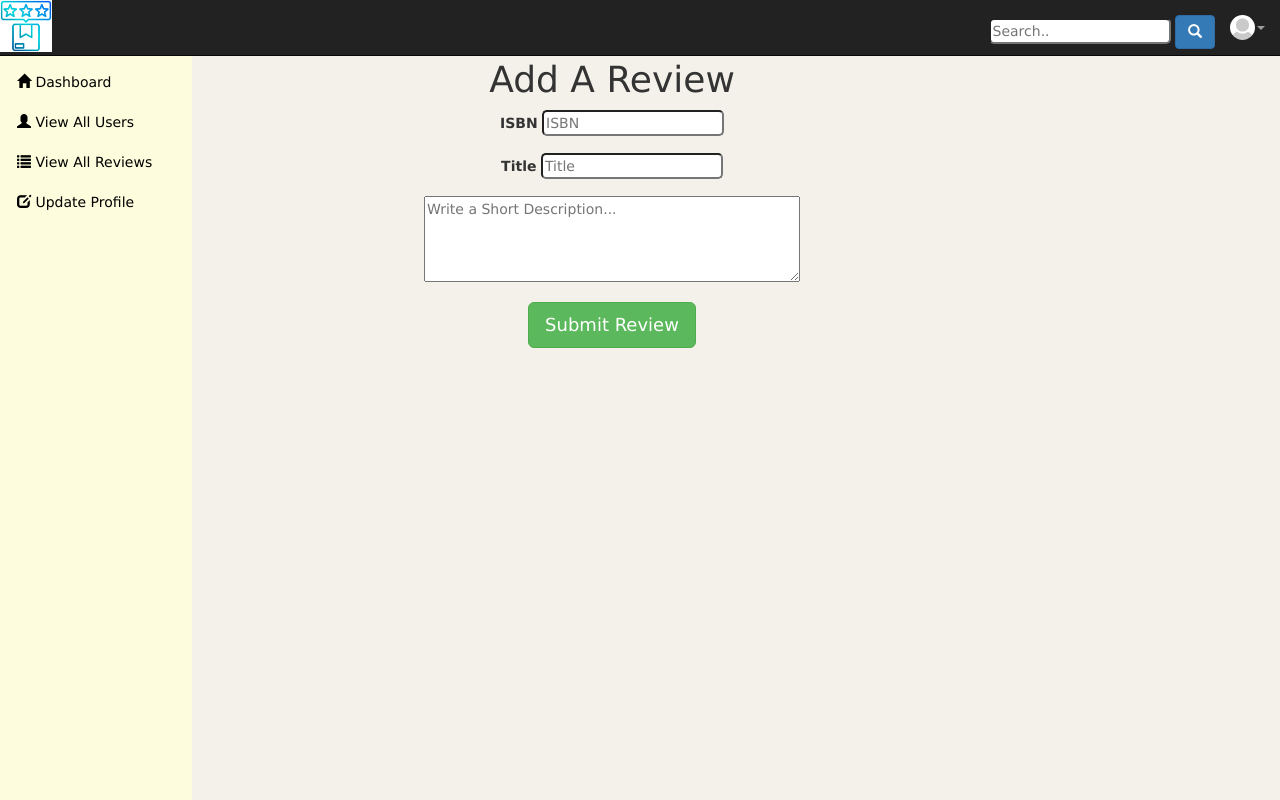
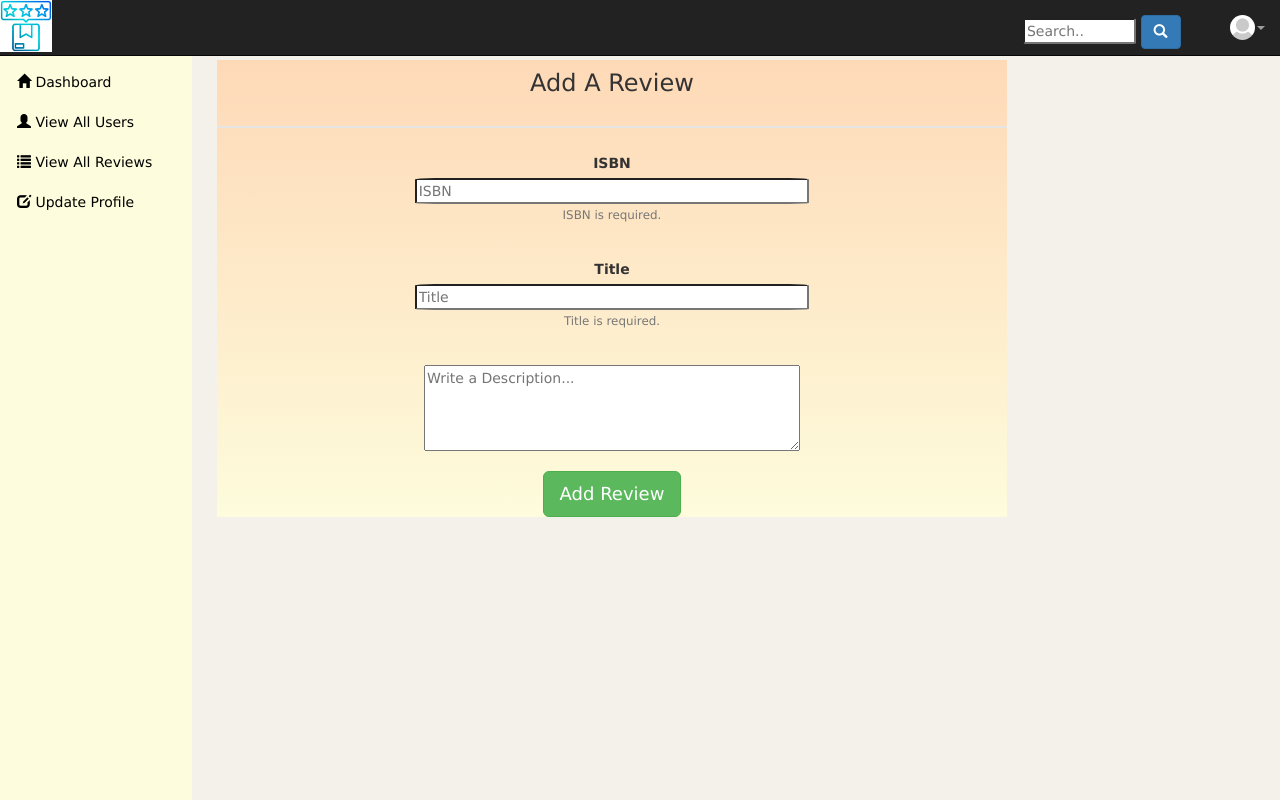
Before and after one commit to NAyeshaKhan/Book_Review, a PHP site: page /add_review.php in a window 1280 px wide. Run offline with PHP 8.4, Linux system fonts and the light colour scheme; the visitor is signed in with stand-in values (Sample User, id 1).

Commit message:
Tried to design form layout

```diff
--- a/add_review.php
+++ b/add_review.php
@@ -1,12 +1,3 @@
-<!DOCTYPE html>
-<html lang="en">
-<head>
-    <meta charset="utf-8">
-    <meta name="viewport" content="width=device-width, initial-scale=1.0">
-    <title>Add Review</title>
-    <link rel="stylesheet" href="css/auth_style.css">
-</head>
-
 <?php
     include 'database.php';
     session_start();
@@ -31,26 +22,49 @@
 		}
     }
 ?>
+
+<!DOCTYPE html>
+<html lang="en">
+<head>
+    <meta charset="utf-8">
+    <meta name="viewport" content="width=device-width, initial-scale=1.0">
+    <title>Add Review</title>
+</head>
+<style>
+	input{
+		border-radius: 5%;
+		width:50%;
+	}
+</style>
+
 <body style="text-align:center; background-color:#F4F1EA;">
+	<div class="container" style="height:100%;width:80%;">
 		<div class="signup-form text-center">
-    <form name="add_review" action="" method="post" enctype="multipart/form-data">
-		<h1>Add A Review</h1>
+				<form name="add_review" action="" method="post" enctype="multipart/form-data" style="background-image: linear-gradient(#fed9b7, #fdfcdc);">
+				<h3 class="mb-4 pb-2 pb-md-0 mb-md-5" style="padding:1rem;">Add A Review</h3>
+				<hr style="border: 1px solid; color:#e5e5e5;margin-bottom: 25px;"></hr>
 				<div class="form-group">
-		   <label class="form-label" for="isbn">ISBN</label>
-			<input type="text" name="isbn" placeholder="ISBN" required></div>
+				   <div class="form-outline"><label class="form-label" for="isbn">ISBN</label></div>
+					<div class="form-outline"><input type="text" name="isbn" placeholder="ISBN" required ></div>
+					<small class="form-text text-muted">ISBN is required.</small>
+				</div><br>
+
+				<div class="form-group">
+				   <div class="form-outline"><label class="form-label" for="title">Title</label></div>
+					<div class="form-outline"><input type="text" name="title" placeholder="Title" required ></div>
+					<small class="form-text text-muted">Title is required.</small>
+				</div><br>
+
+				<div class="form-group">
+					<div class="form-outline"><textarea name="description" maxlength="255" placeholder="Write a Description..." rows="4" cols="50"></textarea></div>
 				</div>
+
 				<div class="form-group">
-		   <label class="form-label" for="title">Title</label>
-        	<input type="text" name="title" placeholder="Title" required >
-        </div>
-		<div class="form-group">
-			<textarea name="description" max-length=255 placeholder="Write a Short Description..." rows="4" cols="50"></textarea>
-        </div>
-		<div class="form-group">
-            <button type="submit" name="save" class="btn btn-success btn-lg">Submit Review</button>
+					<button type="submit" name="save" class="btn btn-success btn-lg">Add Review</button>
 				</div>
 			</form>
-
+		</div>
 	</div>
 </body>
+
 </html>
--- a/css/auth_style.css
+++ b/css/auth_style.css
@@ -1,3 +1,3 @@
 input{
-	border-radius: 5px;
+	border-radius: 15px;
 	}
--- a/header.php
+++ b/header.php
@@ -31,7 +31,6 @@
 	text-align:center;
 	padding:5 px;
 	top:0;
-	background-image: linear-gradient(#000000, #023047);
 	}
 
 	.sidebar{
--- a/register.php
+++ b/register.php
@@ -48,7 +48,7 @@
         </div>
 
 		<div class="form-group">
-            <button type="submit" name="save" class="btn btn-success btn-lg">Register Now</button>
+            <button type="submit" name="save"  class="btn btn-success btn-lg">Register Now</button>
         </div>
         <div class="text-center">Already have an account? <a href="login.php">Sign in</a></div>
 		 </fieldset>
```
Also changed, not shown: edit_review.php (+5 -3 lines). Lines whose indentation alone changed are shown as unchanged.
